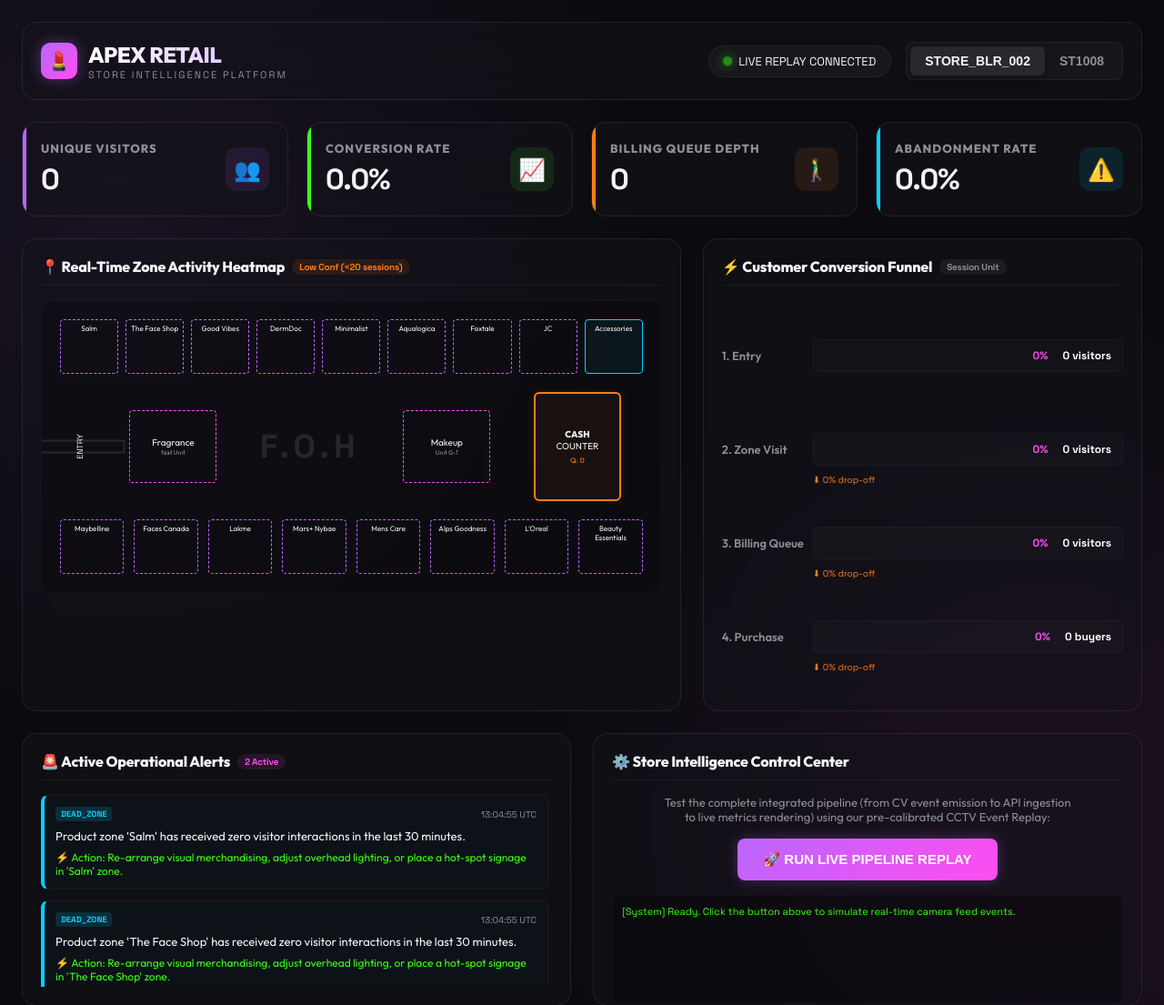
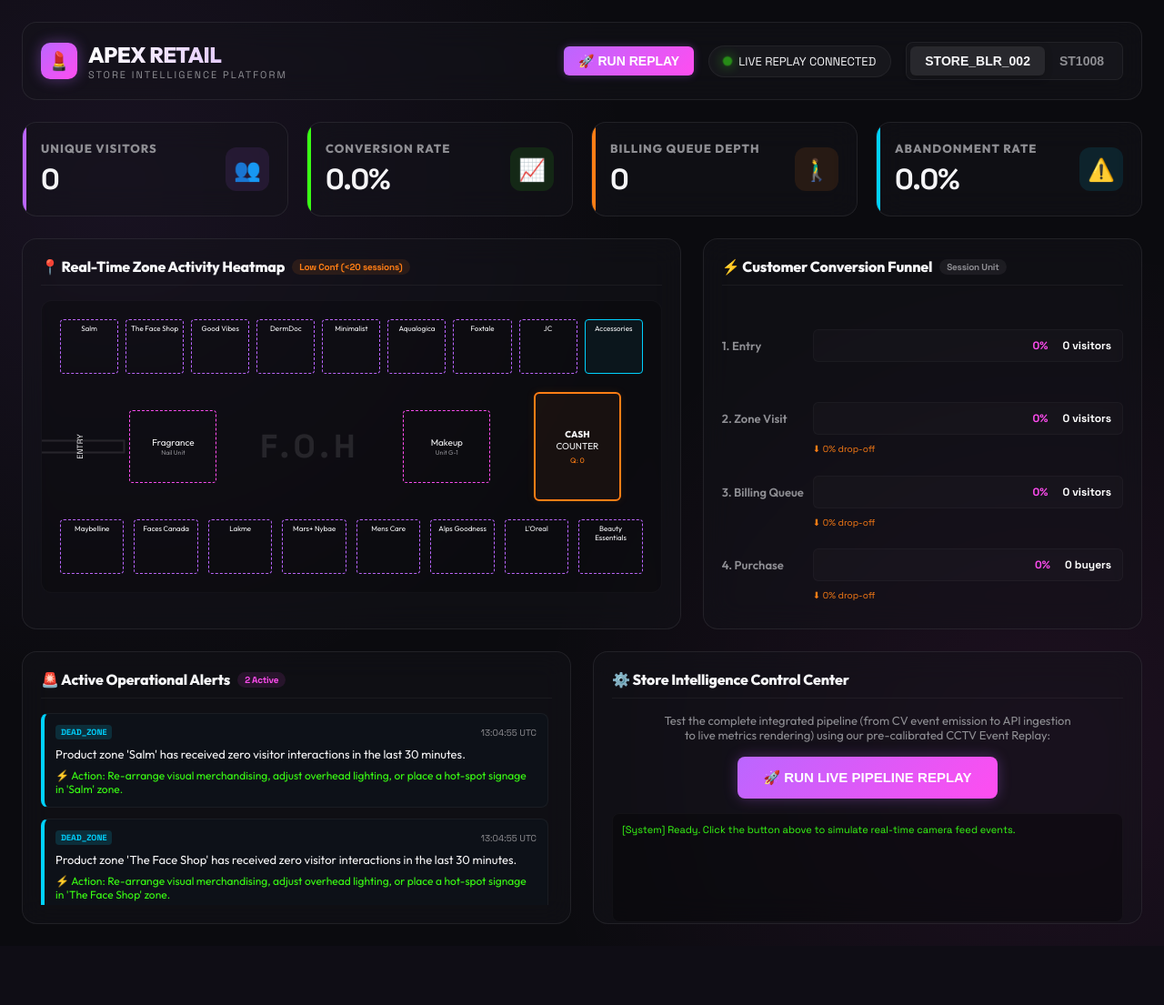
Before and after one commit to Anjali-2807/purplle-store-intelligence, a FastAPI app: page /dashboard in a window 1280 px wide. Shown: the top 1105 px of the page at 91% size. After the commit the page ends 1016 px from the top, so only its background shows below. Run offline with FastAPI, Linux system fonts and the light colour scheme; data comes from the database, SQL or seed files in the repository; data that the repository does not hold is empty.

Commit message:
Optimize dashboard heights for fold visibility and add synchronized header replay control

```diff
--- a/store-intelligence/app/templates/index.html
+++ b/store-intelligence/app/templates/index.html
@@ -272,7 +272,7 @@
             padding: 20px;
             display: flex;
             flex-direction: column;
-            height: 520px;
+            height: 430px;
         }
 
         .layout-container {
@@ -324,7 +324,7 @@
             padding: 20px;
             display: flex;
             flex-direction: column;
-            height: 520px;
+            height: 430px;
         }
 
         .funnel-container {
@@ -581,6 +581,9 @@
             .logo-area {
                 justify-content: center;
             }
+            #btn-replay-header {
+                display: none;
+            }
             .header-controls {
                 flex-direction: column;
                 align-items: stretch;
@@ -709,6 +712,9 @@
             </div>
         </div>
         <div class="header-controls">
+            <button class="store-btn" id="btn-replay-header" onclick="triggerSimulatedReplay()" style="background: linear-gradient(135deg, var(--neon-purple) 0%, var(--neon-pink) 100%); color: #fff; border: none; font-weight: bold; box-shadow: 0 0 10px rgba(187, 102, 255, 0.3);">
+                🚀 RUN REPLAY
+            </button>
             <div class="feed-status">
                 <div class="status-dot" id="status-dot"></div>
                 <span id="status-text">LIVE REPLAY CONNECTED</span>
@@ -1098,8 +1104,17 @@
             isReplayRunning = true;
 
             const btn = document.getElementById('btn-replay');
-            btn.classList.add('running');
-            btn.innerText = "⏳ REPLAY RUNNING (SIMULATING CCTV EVENTS)...";
+            const btnHeader = document.getElementById('btn-replay-header');
+
+            if (btn) {
+                btn.classList.add('running');
+                btn.innerText = "⏳ REPLAY RUNNING (SIMULATING CCTV EVENTS)...";
+            }
+            if (btnHeader) {
+                btnHeader.classList.add('running');
+                btnHeader.innerText = "⏳ REPLAY RUNNING...";
+                btnHeader.style.opacity = "0.6";
+            }
 
             const logBox = document.getElementById('status-log');
             logBox.innerText = "[System] Initializing camera streams (CAM 1 to CAM 5)...";
@@ -1173,8 +1188,16 @@
             logBox.innerText += "\n[System] Live Event Replay complete. Pipeline in optimal state.";
             logBox.scrollTop = logBox.scrollHeight;
             isReplayRunning = false;
-            btn.classList.remove('running');
-            btn.innerText = "🚀 RUN LIVE PIPELINE REPLAY";
+
+            if (btn) {
+                btn.classList.remove('running');
+                btn.innerText = "🚀 RUN LIVE PIPELINE REPLAY";
+            }
+            if (btnHeader) {
+                btnHeader.classList.remove('running');
+                btnHeader.innerText = "🚀 RUN REPLAY";
+                btnHeader.style.opacity = "1";
+            }
         }
 
         // Auto-refresh data every 5 seconds
```
